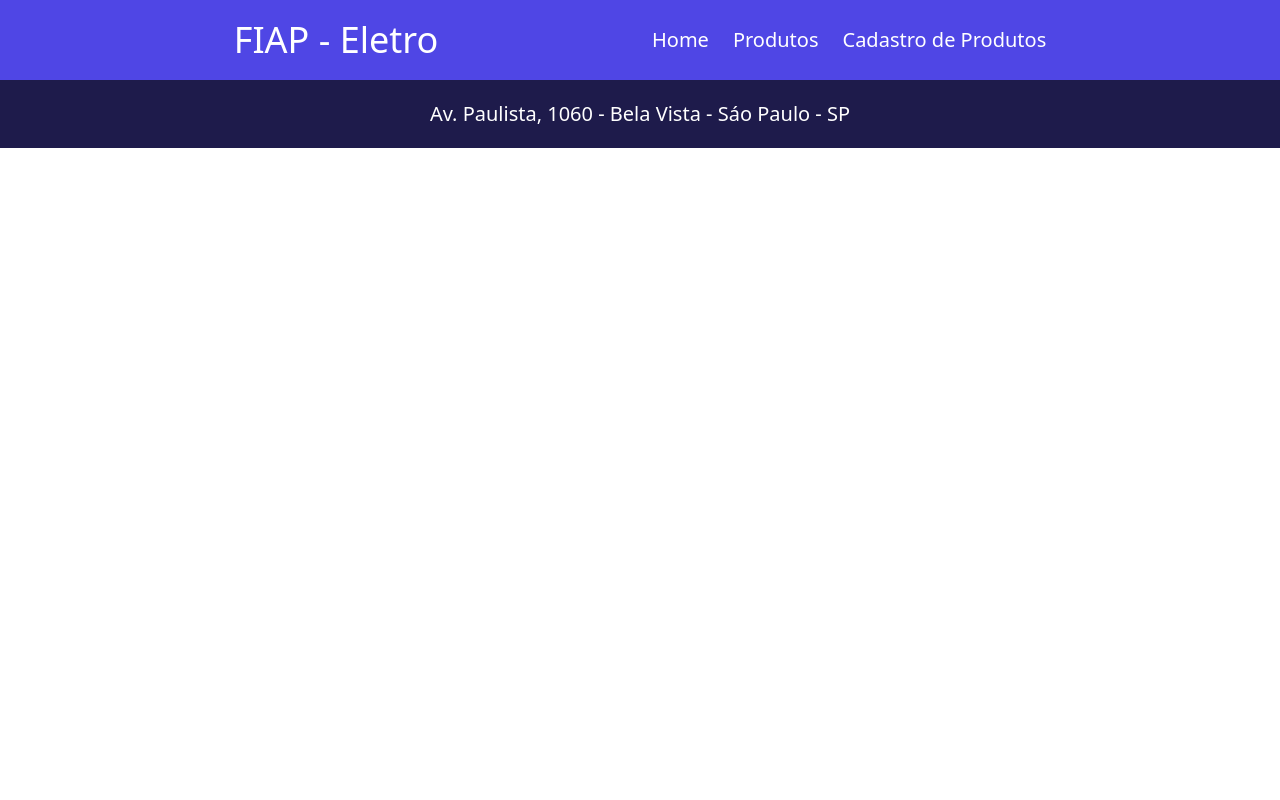
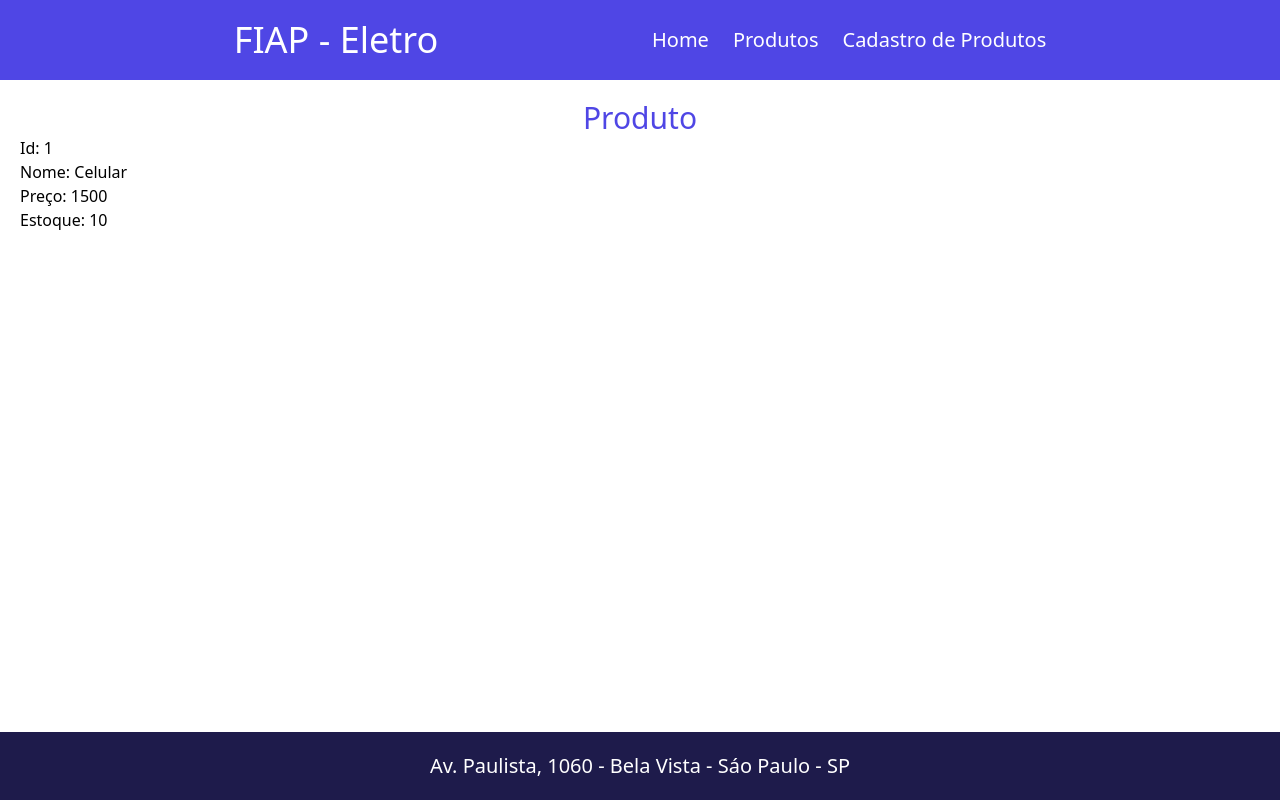
Before and after one commit to cashot01/FIAP, a Next.js app in the folder front-end/2_semestre2024/next-crud-2/: page /produtos/produto/1 in a window 1280 px wide. Built offline with nearby package versions, Linux system fonts and the light colour scheme.

Commit message:
next-crud 2

```diff
--- a/front-end/2_semestre2024/next-crud-2/src/app/globals.css
+++ b/front-end/2_semestre2024/next-crud-2/src/app/globals.css
@@ -12,9 +12,9 @@ body{
 
 
 table, th, td{
-  @apply border-spacing-0 border-indigo-950 text-center
+  @apply border-spacing-0 border border-indigo-950 text-center
 }
 
 th, td{
-  @apply p-4
+  @apply p-1
 }
--- a/front-end/2_semestre2024/next-crud-2/src/app/produtos/page.tsx
+++ b/front-end/2_semestre2024/next-crud-2/src/app/produtos/page.tsx
@@ -35,7 +35,7 @@ export default function Produtos(){
                                 <td>{p.preco}</td>
                                 <td>{p.estoque}</td>
                                 <td>
-                                    <Link className="text-red-600 border-l" href={`/produtos/produto/${p.id}`}>Editar</Link>
+                                    <Link className="text-red-600 " href={`/produtos/produto/${p.id}`}>Editar</Link>
                                 </td>
                             </tr>
                         ))
--- a/front-end/2_semestre2024/next-crud-2/src/app/produtos/produto/[id]/page.tsx
+++ b/front-end/2_semestre2024/next-crud-2/src/app/produtos/produto/[id]/page.tsx
@@ -1,16 +1,34 @@
+"use client"
 import { TipoProduto } from "@/types"
-import { useState } from "react"
+import { useEffect, useState } from "react"
 
 
 export default function Produto({params}:{params:{id:number}}){
 
     const [produto, setProduto] = useState<TipoProduto>()
 
+    useEffect(()=>{
+        const chamadaApi = async ()=>{
+            const response = await fetch(`http://localhost:3000/api/base-produtos/${params.id}`)
+            const data = await response.json()
+            setProduto(data)
+            console.log(data);
 
+        }
+        chamadaApi()
+    }, [])
 
 
 
     return(
-        <main></main>
+        <main className="grow p-5">
+            <h1 className="text-3xl text-center text-indigo-600">Produto</h1>
+            <div>
+                <p>Id: {produto?.id}</p>
+                <p>Nome: {produto?.nome}</p>
+                <p>Preço: {produto?.preco}</p>
+                <p>Estoque: {produto?.estoque}</p>
+            </div>
+        </main>
     )
 }
```
